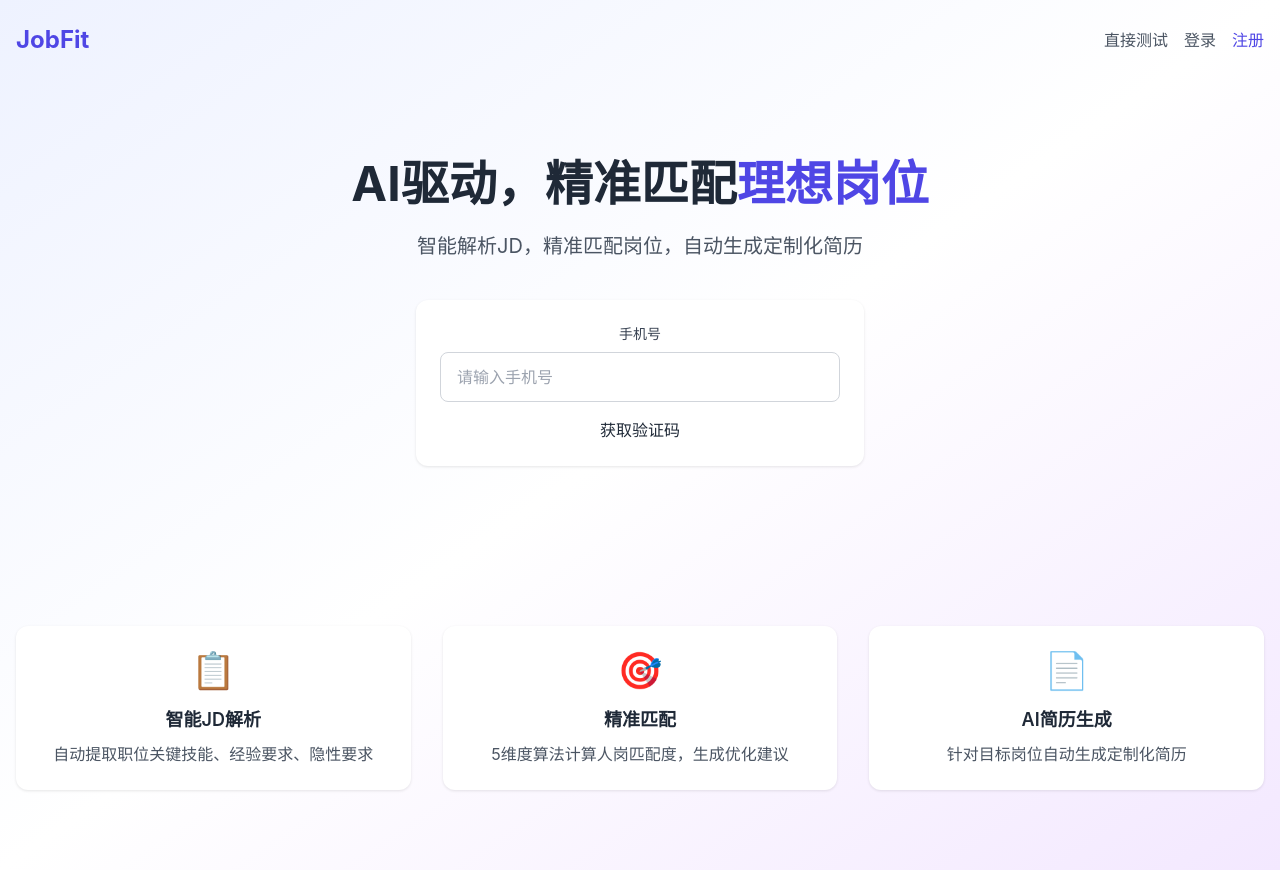
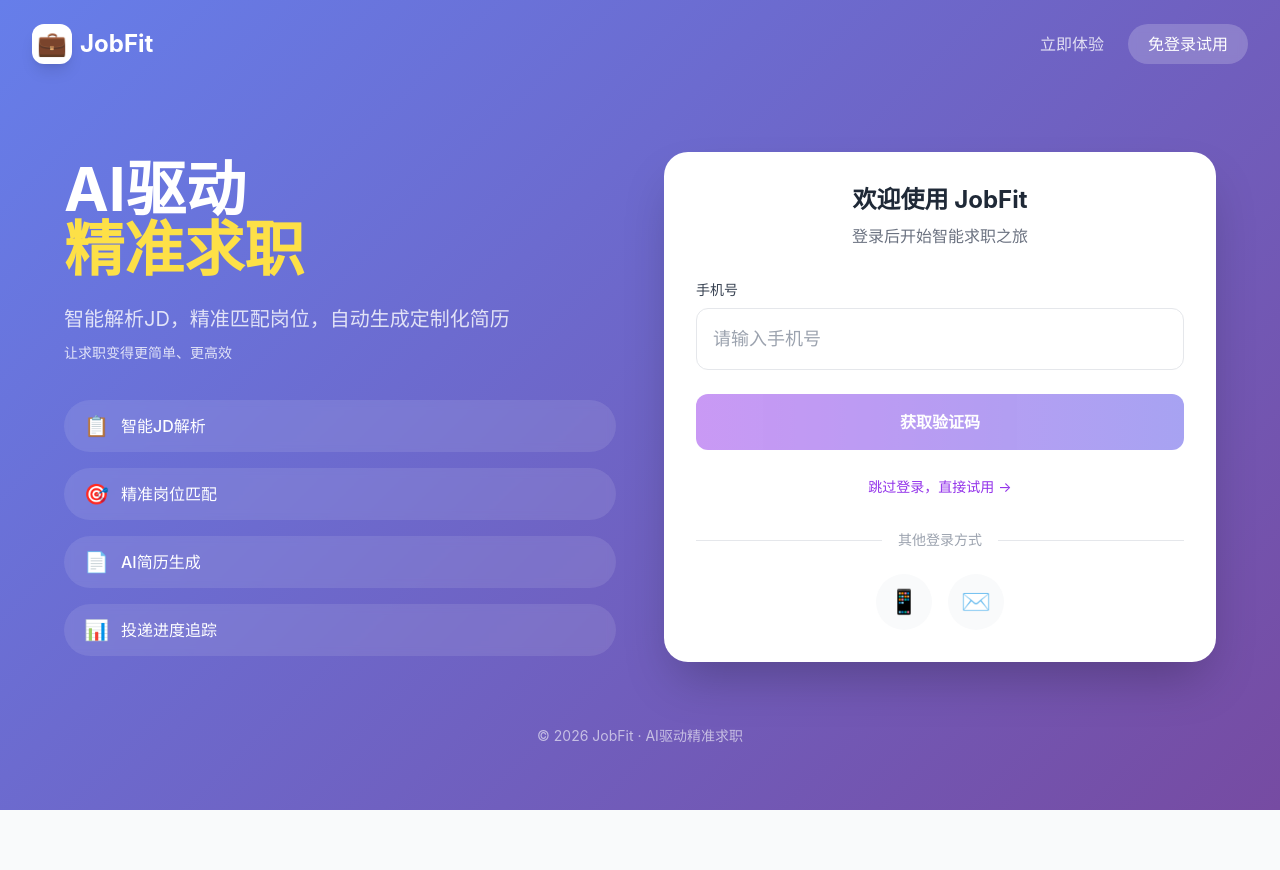
Before and after one commit to huchunxu/openclaw_jobfit, a Next.js app in the folder frontend/: page / in a window 1280 px wide. After the commit the page ends 810 px from the top, so only its background shows below. Built offline with nearby package versions, Linux system fonts and the light colour scheme.

Commit message:
feat: UI全面升级
- 首页重新设计：渐变背景、动画效果、现代化登录表单
- 工作台重新设计：统计卡片、待办事项、快捷入口
- 添加Framer Motion动画效果

```diff
--- a/frontend/app/page.tsx
+++ b/frontend/app/page.tsx
@@ -7,7 +7,7 @@ import { motion } from "framer-motion";
 export default function Home() {
   const [phone, setPhone] = useState("");
   const [code, setCode] = useState("");
-  const [step, setStep] = useState<"input" | "verify" | "profile">("input");
+  const [step, setStep] = useState<"input" | "verify">("input");
 
   const handleSendCode = () => {
     if (phone.length === 11) {
@@ -16,44 +16,87 @@ export default function Home() {
   };
 
   const handleLogin = () => {
-    if (code.length === 6) {
-      setStep("profile");
+    if (code.length >= 4) {
+      // 测试模式：任意验证码都能登录
+      window.location.href = "/dashboard";
     }
   };
 
   return (
-    <main className="min-h-screen bg-gradient-to-br from-indigo-50 via-white to-purple-50">
-      {/* Header */}
-      <header className="container mx-auto px-4 py-6">
-        <nav className="flex items-center justify-between">
-          <h1 className="text-2xl font-bold text-indigo-600">JobFit</h1>
-          <div className="flex gap-4">
-            <Link href="/dashboard" className="text-gray-600 hover:text-gray-900">直接测试</Link>
-            <Link href="/login" className="text-gray-600 hover:text-gray-900">登录</Link>
-            <Link href="/register" className="text-indigo-600 hover:text-indigo-700">注册</Link>
+    <div className="min-h-screen" style={{ background: 'linear-gradient(135deg, #667eea 0%, #764ba2 100%)' }}>
+      {/* 顶部导航 */}
+      <nav className="flex items-center justify-between px-8 py-6">
+        <div className="flex items-center gap-2">
+          <div className="w-10 h-10 rounded-xl bg-white flex items-center justify-center shadow-lg">
+            <span className="text-2xl">💼</span>
+          </div>
+          <span className="text-2xl font-bold text-white">JobFit</span>
+        </div>
+        <div className="flex items-center gap-6">
+          <Link href="/dashboard" className="text-white/80 hover:text-white transition">立即体验</Link>
+          <Link href="/dashboard" className="px-5 py-2 bg-white/20 hover:bg-white/30 text-white rounded-full transition backdrop-blur-sm">
+            免登录试用
+          </Link>
         </div>
       </nav>
-      </header>
 
-      {/* Hero */}
-      <section className="container mx-auto px-4 py-20">
+      {/* 主要内容 */}
+      <div className="container mx-auto px-4 py-16">
+        <div className="max-w-6xl mx-auto">
+          <div className="grid md:grid-cols-2 gap-12 items-center">
+            {/* 左侧文案 */}
             <motion.div
+              initial={{ opacity: 0, x: -50 }}
+              animate={{ opacity: 1, x: 0 }}
+              transition={{ duration: 0.6 }}
+            >
+              <h1 className="text-5xl md:text-6xl font-bold text-white mb-6 leading-tight">
+                AI驱动
+                <br />
+                <span className="text-yellow-300">精准求职</span>
+              </h1>
+              <p className="text-xl text-white/80 mb-8 leading-relaxed">
+                智能解析JD，精准匹配岗位，自动生成定制化简历
+                <br />
+                <span className="text-sm">让求职变得更简单、更高效</span>
+              </p>
+
+              {/* 功能特点 */}
+              <div className="space-y-4">
+                {[
+                  { icon: "📋", text: "智能JD解析" },
+                  { icon: "🎯", text: "精准岗位匹配" },
+                  { icon: "📄", text: "AI简历生成" },
+                  { icon: "📊", text: "投递进度追踪" }
+                ].map((item, idx) => (
+                  <motion.div
+                    key={idx}
                     initial={{ opacity: 0, y: 20 }}
                     animate={{ opacity: 1, y: 0 }}
-          className="text-center max-w-3xl mx-auto"
+                    transition={{ delay: 0.2 + idx * 0.1 }}
+                    className="flex items-center gap-3 bg-white/10 backdrop-blur-sm rounded-full px-5 py-3"
                   >
-          <h2 className="text-5xl font-bold mb-6 leading-tight">
-            AI驱动，精准匹配
-            <span className="text-indigo-600">理想岗位</span>
-          </h2>
-          <p className="text-xl text-gray-600 mb-10">
-            智能解析JD，精准匹配岗位，自动生成定制化简历
-          </p>
+                    <span className="text-xl">{item.icon}</span>
+                    <span className="text-white font-medium">{item.text}</span>
+                  </motion.div>
+                ))}
+              </div>
+            </motion.div>
 
-          {/* 登录表单 */}
-          <div className="card max-w-md mx-auto">
-            {step === "input" && (
-              <div className="space-y-4">
+            {/* 右侧登录卡片 */}
+            <motion.div
+              initial={{ opacity: 0, scale: 0.9 }}
+              animate={{ opacity: 1, scale: 1 }}
+              transition={{ duration: 0.5, delay: 0.2 }}
+              className="bg-white rounded-3xl shadow-2xl p-8"
+            >
+              <div className="text-center mb-8">
+                <h2 className="text-2xl font-bold text-gray-800 mb-2">欢迎使用 JobFit</h2>
+                <p className="text-gray-500">登录后开始智能求职之旅</p>
+              </div>
+
+              {step === "input" ? (
+                <div className="space-y-6">
                   <div>
                     <label className="block text-sm font-medium text-gray-700 mb-2">
                       手机号
@@ -61,24 +104,27 @@ export default function Home() {
                     <input
                       type="tel"
                       value={phone}
-                    onChange={(e) => setPhone(e.target.value)}
+                      onChange={(e) => setPhone(e.target.value.replace(/\D/g, '').slice(0, 11))}
                       placeholder="请输入手机号"
-                    className="input-field"
-                    maxLength={11}
+                      className="w-full px-4 py-4 border border-gray-200 rounded-xl focus:ring-2 focus:ring-purple-500 focus:border-transparent outline-none transition text-lg"
                     />
                   </div>
                   <button
                     onClick={handleSendCode}
                     disabled={phone.length !== 11}
-                  className="btn-primary w-full"
+                    className="w-full py-4 bg-gradient-to-r from-purple-600 to-indigo-600 text-white font-semibold rounded-xl hover:shadow-lg hover:scale-[1.02] transition-all disabled:opacity-50 disabled:cursor-not-allowed disabled:hover:scale-100"
                   >
                     获取验证码
                   </button>
+
+                  <div className="text-center">
+                    <Link href="/dashboard" className="text-purple-600 hover:text-purple-700 text-sm">
+                      跳过登录，直接试用 →
+                    </Link>
                   </div>
-            )}
-
-            {step === "verify" && (
-              <div className="space-y-4">
+                </div>
+              ) : (
+                <div className="space-y-6">
                   <div>
                     <label className="block text-sm font-medium text-gray-700 mb-2">
                       验证码
@@ -86,62 +132,52 @@ export default function Home() {
                     <input
                       type="text"
                       value={code}
-                    onChange={(e) => setCode(e.target.value)}
-                    placeholder="请输入6位验证码"
-                    className="input-field"
-                    maxLength={6}
+                      onChange={(e) => setCode(e.target.value.slice(0, 6))}
+                      placeholder="输入验证码"
+                      className="w-full px-4 py-4 border border-gray-200 rounded-xl focus:ring-2 focus:ring-purple-500 focus:border-transparent outline-none transition text-lg text-center tracking-widest"
                     />
+                    <p className="text-xs text-gray-400 mt-2">测试模式：任意4位数验证码</p>
                   </div>
                   <button
                     onClick={handleLogin}
-                  disabled={code.length !== 6}
-                  className="btn-primary w-full"
+                    className="w-full py-4 bg-gradient-to-r from-purple-600 to-indigo-600 text-white font-semibold rounded-xl hover:shadow-lg hover:scale-[1.02] transition-all"
                   >
-                  登录
+                    立即登录
                   </button>
                   <button
                     onClick={() => setStep("input")}
-                  className="text-gray-500 text-sm"
+                    className="w-full py-3 text-gray-500 hover:text-gray-700 transition"
                   >
-                  返回重新输入
+                    返回
                   </button>
                 </div>
               )}
 
-            {step === "profile" && (
-              <div className="text-center py-8">
-                <div className="text-4xl mb-4">🎉</div>
-                <h3 className="text-xl font-semibold mb-2">登录成功</h3>
-                <p className="text-gray-600 mb-6">开始使用JobFit</p>
-                <Link href="/dashboard" className="btn-primary inline-block">
-                  进入工作台
-                </Link>
+              {/* 其他登录方式 */}
+              <div className="mt-8">
+                <div className="flex items-center gap-4">
+                  <div className="flex-1 h-px bg-gray-200"></div>
+                  <span className="text-sm text-gray-400">其他登录方式</span>
+                  <div className="flex-1 h-px bg-gray-200"></div>
                 </div>
-            )}
+                <div className="flex justify-center gap-4 mt-6">
+                  <button className="w-14 h-14 bg-gray-50 rounded-full flex items-center justify-center hover:bg-gray-100 transition">
+                    <span className="text-2xl">📱</span>
+                  </button>
+                  <button className="w-14 h-14 bg-gray-50 rounded-full flex items-center justify-center hover:bg-gray-100 transition">
+                    <span className="text-2xl">✉️</span>
+                  </button>
+                </div>
               </div>
             </motion.div>
-      </section>
+          </div>
 
-      {/* Features */}
-      <section className="container mx-auto px-4 py-20">
-        <div className="grid md:grid-cols-3 gap-8">
-          <div className="card text-center">
-            <div className="text-4xl mb-4">📋</div>
-            <h3 className="text-lg font-semibold mb-2">智能JD解析</h3>
-            <p className="text-gray-600">自动提取职位关键技能、经验要求、隐性要求</p>
-          </div>
-          <div className="card text-center">
-            <div className="text-4xl mb-4">🎯</div>
-            <h3 className="text-lg font-semibold mb-2">精准匹配</h3>
-            <p className="text-gray-600">5维度算法计算人岗匹配度，生成优化建议</p>
-          </div>
-          <div className="card text-center">
-            <div className="text-4xl mb-4">📄</div>
-            <h3 className="text-lg font-semibold mb-2">AI简历生成</h3>
-            <p className="text-gray-600">针对目标岗位自动生成定制化简历</p>
+          {/* 底部 */}
+          <div className="text-center mt-16 text-white/60 text-sm">
+            © 2026 JobFit · AI驱动精准求职
           </div>
         </div>
-      </section>
-    </main>
+      </div>
+    </div>
   );
 }
```
Also changed, not shown: frontend/app/dashboard/page.tsx (+162 -175 lines). Lines whose indentation alone changed are shown as unchanged.
